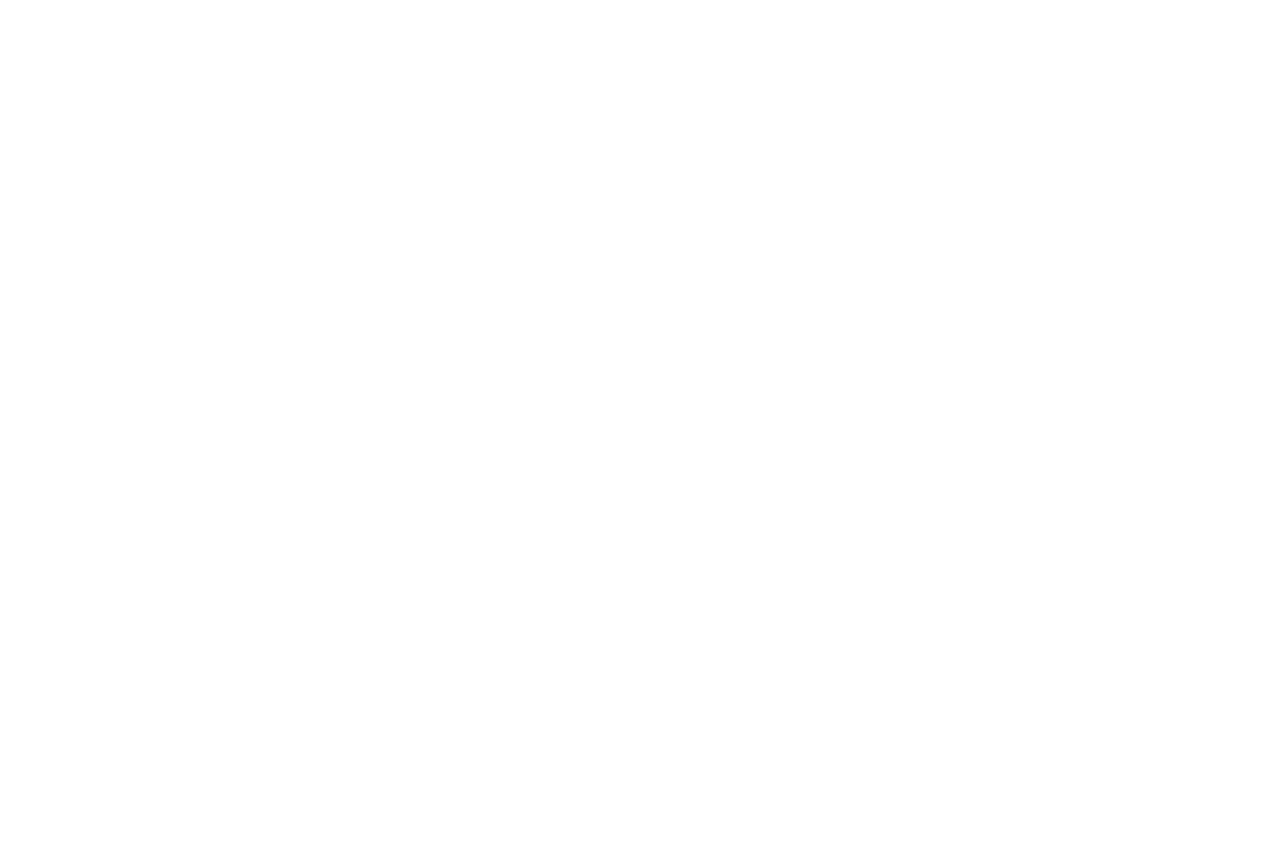
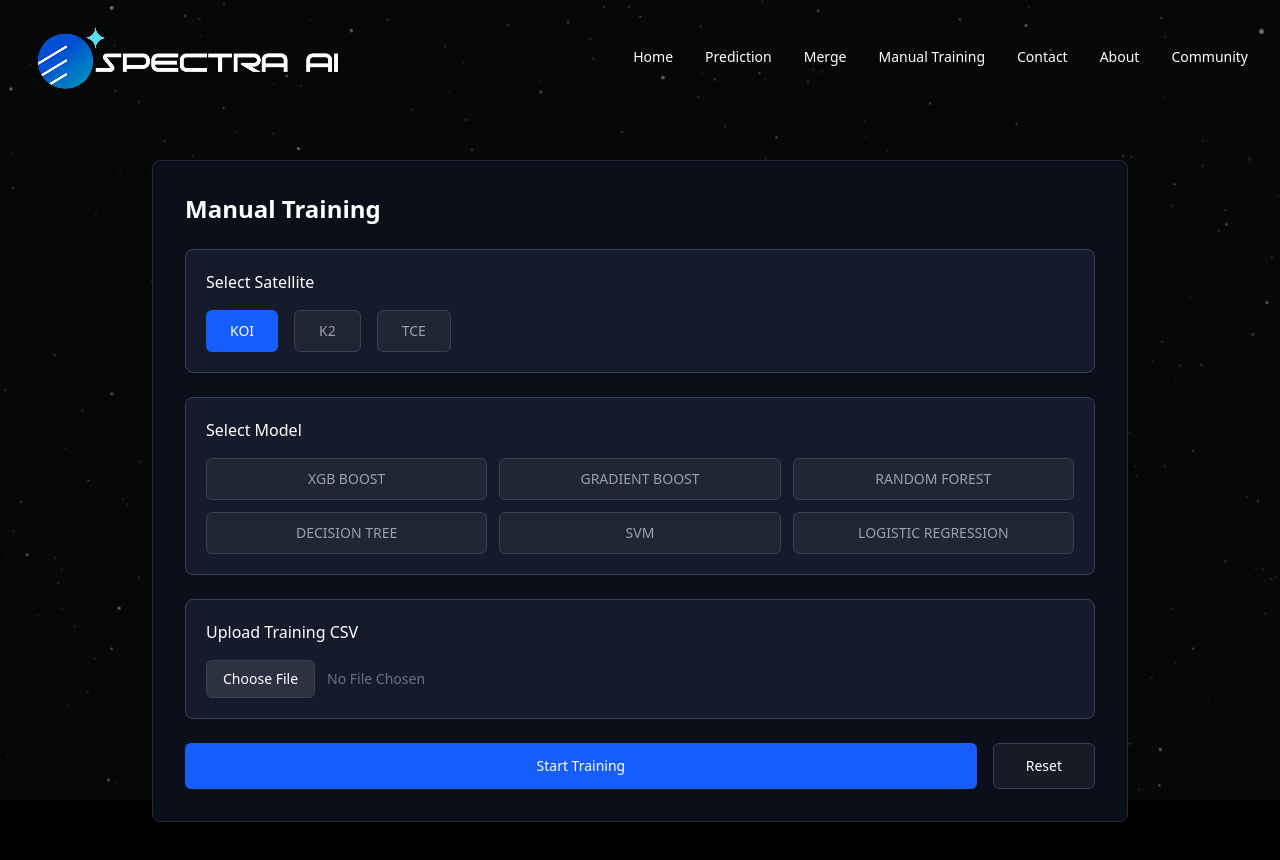
Before and after one commit to sabbir1054/nasa_ui, a React (Vite) app: page /manual-training in a window 1280 px wide. Before the commit this address had no page. Shown: the top 860 px of the page. Before the commit the page ends 800 px from the top, so only its background shows below. Built offline with nearby package versions, Linux system fonts and the light colour scheme.

Commit message:
feat: manual training done

```diff
--- a/src/App.jsx
+++ b/src/App.jsx
@@ -4,6 +4,7 @@
 import Upload from './pages/Upload'
 import Merge from './pages/Merge'
 import Training from './pages/Training'
+import ManualTraining from './pages/ManualTraining'
 
 function App() {
   return (
@@ -14,6 +15,7 @@
         <Route path="/upload" element={<Upload />} />
         <Route path="/merge" element={<Merge />} />
         <Route path="/training" element={<Training />} />
+        <Route path="/manual-training" element={<ManualTraining />} />
       </Routes>
     </BrowserRouter>
   )
--- a/src/Component/Navbar.jsx
+++ b/src/Component/Navbar.jsx
@@ -20,6 +20,9 @@
           <Link to="/merge" className="hover:text-blue-400 transition">
             Merge
           </Link>
+          <Link to="/manual-training" className="hover:text-blue-400 transition">
+            Manual Training
+          </Link>
           <a href="#contact" className="hover:text-blue-400 transition">
             Contact
           </a>
--- /dev/null
+++ b/src/pages/ManualTraining.jsx
@@ -0,0 +1,286 @@
+import { useState } from "react";
+import { useNavigate } from "react-router-dom";
+import Navbar from "../Component/Navbar";
+import LoadingSpinner from "../Component/LoadingSpinner";
+import Popup from "../Component/Popup";
+
+const ManualTraining = () => {
+  const navigate = useNavigate();
+  const [satellite, setSatellite] = useState("KOI");
+  const [model, setModel] = useState("");
+  const [file, setFile] = useState(null);
+  const [loading, setLoading] = useState(false);
+  const [popup, setPopup] = useState(null);
+
+  const handleFileSelect = (e) => {
+    const selectedFile = e.target.files[0];
+    if (selectedFile) {
+      if (!selectedFile.name.endsWith(".csv")) {
+        setPopup({
+          type: "warning",
+          title: "Invalid File Type",
+          message: "Please select a CSV file. Only .csv files are supported.",
+        });
+        return;
+      }
+      setFile(selectedFile);
+    }
+  };
+
+  const handleTrain = async () => {
+    // Validation
+    if (!file) {
+      setPopup({
+        type: "warning",
+        title: "Missing File",
+        message: "Please upload a CSV file before starting training.",
+      });
+      return;
+    }
+
+    if (!model) {
+      setPopup({
+        type: "warning",
+        title: "Missing Model",
+        message: "Please select a model before starting training.",
+      });
+      return;
+    }
+
+    setLoading(true);
+
+    const formData = new FormData();
+    formData.append("file", file);
+    formData.append("satellite", satellite);
+    formData.append("model", model);
+
+    try {
+      const response = await fetch("http://203.190.12.138:8002/api/train", {
+        method: "POST",
+        body: formData,
+      });
+
+      const data = await response.json();
+
+      if (data.ok) {
+        // Redirect to training page with query parameters
+        const params = new URLSearchParams({
+          jobId: data.job_id,
+          statusUrl: data.status_url,
+          satellite: satellite,
+          model: model,
+        });
+        navigate(`/training?${params.toString()}`);
+      } else {
+        setPopup({
+          type: "error",
+          title: "Training Failed",
+          message:
+            data.message ||
+            "Failed to start training. Please check your file and try again.",
+        });
+      }
+    } catch (err) {
+      setPopup({
+        type: "error",
+        title: "Connection Error",
+        message:
+          "Unable to connect to the training server. Please check your internet connection and ensure the server is running.",
+      });
+      console.error(err);
+    } finally {
+      setLoading(false);
+    }
+  };
+
+  const handleReset = () => {
+    setSatellite("KOI");
+    setModel("");
+    setFile(null);
+    // Reset file input field
+    const fileInput = document.querySelector('input[type="file"]');
+    if (fileInput) fileInput.value = "";
+  };
+
+  return (
+    <>
+      {popup && (
+        <Popup
+          type={popup.type}
+          title={popup.title}
+          message={popup.message}
+          onClose={() => setPopup(null)}
+        />
+      )}
+      {loading && (
+        <LoadingSpinner message="Starting training..." overlay={true} />
+      )}
+
+      <div className="relative min-h-screen w-full bg-black">
+        {/* Background Image */}
+        <div
+          className="fixed inset-0 w-full h-full"
+          style={{
+            backgroundImage: "url(/aa.png)",
+            backgroundSize: "cover",
+            backgroundPosition: "center",
+            backgroundRepeat: "no-repeat",
+            zIndex: 0,
+          }}
+        >
+          <div className="absolute inset-0 bg-black/50"></div>
+        </div>
+
+        {/* Content Container */}
+        <div className="relative z-10">
+          <Navbar />
+
+          <div className="max-w-5xl mx-auto px-6 pt-40 pb-16">
+            <div className="bg-[#0a0f1a] border border-gray-800 rounded-lg p-6 md:p-8 animate-slide-in-up">
+              <h2 className="text-2xl font-semibold text-white mb-6 animate-fade-in">
+                Manual Training
+              </h2>
+
+              <div className="space-y-6">
+                {/* Satellite Selection */}
+                <div
+                  className="bg-[#151b2a] border border-gray-700 rounded-lg p-5 animate-slide-in-up"
+                  style={{ animationDelay: "0.1s" }}
+                >
+                  <h3 className="text-white text-base font-medium mb-4">
+                    Select Satellite
+                  </h3>
+                  <div className="flex gap-4">
+                    {["KOI", "K2", "TCE"].map((sat) => (
+                      <button
+                        key={sat}
+                        onClick={() => setSatellite(sat)}
+                        className={`px-6 py-2.5 rounded-md text-sm font-medium transition-all duration-300 ${
+                          satellite === sat
+                            ? "bg-blue-600 text-white"
+                            : "bg-white/5 border border-gray-700 text-gray-400 hover:bg-white/10"
+                        }`}
+                      >
+                        {sat}
+                      </button>
+                    ))}
+                  </div>
+                </div>
+
+                {/* Model Selection */}
+                <div
+                  className="bg-[#151b2a] border border-gray-700 rounded-lg p-5 animate-slide-in-up"
+                  style={{ animationDelay: "0.2s" }}
+                >
+                  <h3 className="text-white text-base font-medium mb-4">
+                    Select Model
+                  </h3>
+                  <div className="grid grid-cols-3 gap-3">
+                    {["xgb", "gb", "rf", "dt", "svm", "lr"].map((mdl) => (
+                      <button
+                        key={mdl}
+                        onClick={() => setModel(mdl)}
+                        className={`px-4 py-2.5 rounded-md text-sm font-medium transition-all duration-300 ${
+                          model === mdl
+                            ? "bg-blue-600 text-white"
+                            : "bg-white/5 border border-gray-700 text-gray-400 hover:bg-white/10"
+                        }`}
+                      >
+                        {mdl === "xgb" ? "XGB BOOST" :
+                         mdl === "gb" ? "GRADIENT BOOST" :
+                         mdl === "rf" ? "RANDOM FOREST" :
+                         mdl === "dt" ? "DECISION TREE" :
+                         mdl === "svm" ? "SVM" :
+                         "LOGISTIC REGRESSION"}
+                      </button>
+                    ))}
+                  </div>
+                </div>
+
+                {/* CSV Upload */}
+                <div
+                  className="bg-[#151b2a] border border-gray-700 rounded-lg p-5 animate-slide-in-up"
+                  style={{ animationDelay: "0.3s" }}
+                >
+                  <h3 className="text-white text-base font-medium mb-4">
+                    Upload Training CSV
+                  </h3>
+                  <div className="flex items-center gap-3">
+                    <label className="bg-white/10 hover:bg-white/20 border border-gray-700 text-white px-4 py-2 rounded-md text-sm font-medium transition-all duration-300 cursor-pointer">
+                      Choose File
+                      <input
+                        type="file"
+                        accept=".csv"
+                        onChange={handleFileSelect}
+                        className="hidden"
+                      />
+                    </label>
+                    <span className="text-gray-500 text-sm">
+                      {file ? file.name : "No File Chosen"}
+                    </span>
+                  </div>
+                </div>
+
+                {/* Action Buttons */}
+                <div
+                  className="flex gap-4 animate-slide-in-up"
+                  style={{ animationDelay: "0.4s" }}
+                >
+                  <button
+                    onClick={handleTrain}
+                    disabled={loading}
+                    className="flex-1 bg-blue-600 hover:bg-blue-700 disabled:bg-blue-600/50 disabled:cursor-not-allowed text-white py-3 rounded-md text-sm font-medium transition-all duration-300"
+                  >
+                    {loading ? "Starting Training..." : "Start Training"}
+                  </button>
+                  <button
+                    onClick={handleReset}
+                    disabled={loading}
+                    className="px-8 bg-white/5 border border-gray-700 text-white py-3 rounded-md text-sm font-medium hover:bg-white/10 disabled:opacity-50 disabled:cursor-not-allowed transition-all duration-300"
+                  >
+                    Reset
+                  </button>
+                </div>
+              </div>
+            </div>
+          </div>
+        </div>
+
+        {/* Custom Animations */}
+        <style jsx>{`
+          @keyframes fade-in {
+            from {
+              opacity: 0;
+            }
+            to {
+              opacity: 1;
+            }
+          }
+
+          @keyframes slide-in-up {
+            from {
+              opacity: 0;
+              transform: translateY(30px);
+            }
+            to {
+              opacity: 1;
+              transform: translateY(0);
+            }
+          }
+
+          .animate-fade-in {
+            animation: fade-in 0.6s ease-out;
+          }
+
+          .animate-slide-in-up {
+            animation: slide-in-up 0.6s ease-out;
+            opacity: 0;
+            animation-fill-mode: forwards;
+          }
+        `}</style>
+      </div>
+    </>
+  );
+};
+
+export default ManualTraining;
--- a/src/pages/Training.jsx
+++ b/src/pages/Training.jsx
@@ -1,9 +1,10 @@
 /* eslint-disable no-unused-vars */
 import { useEffect, useState } from "react";
-import { useSearchParams } from "react-router-dom";
+import { useSearchParams, useNavigate } from "react-router-dom";
 import Navbar from "../Component/Navbar";
 
 const Training = () => {
+  const navigate = useNavigate();
   const [isLoading, setIsLoading] = useState(true);
   const [searchParams] = useSearchParams();
   const jobId = searchParams.get("jobId");
@@ -264,10 +265,10 @@
             {/* Back Button */}
             <div className="mt-8 flex justify-center">
               <button
-                onClick={() => (window.location.href = "/merge")}
+                onClick={() => navigate(-1)}
                 className="px-6 py-2 bg-[#151b2a] border border-gray-700 text-white rounded-lg hover:bg-[#1a2132] transition-colors"
               >
-                ← Back to Merge
+                ← Back
               </button>
             </div>
           </div>
```
Also changed, not shown: 1 other file (tests, documents, lock files or other folders).
